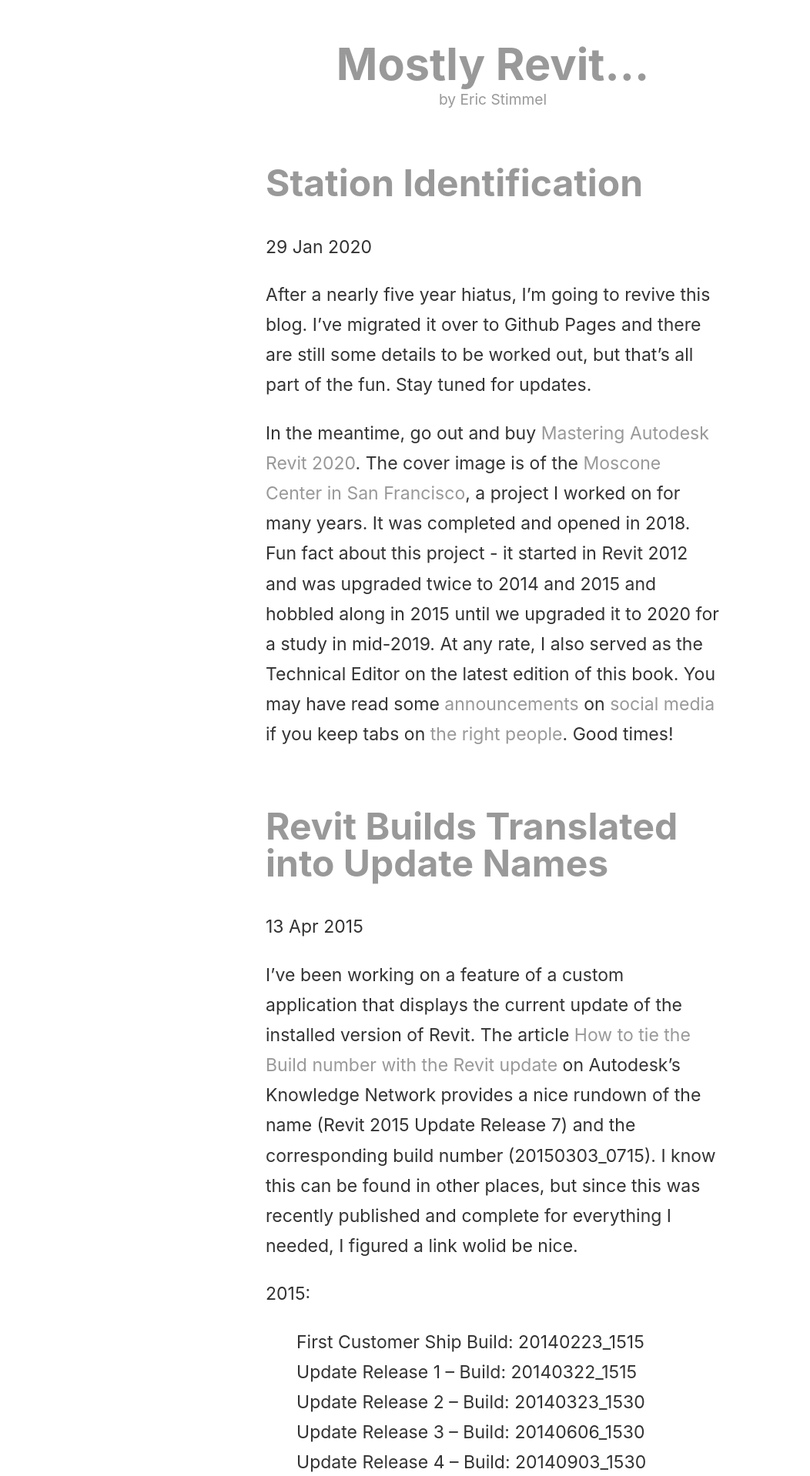
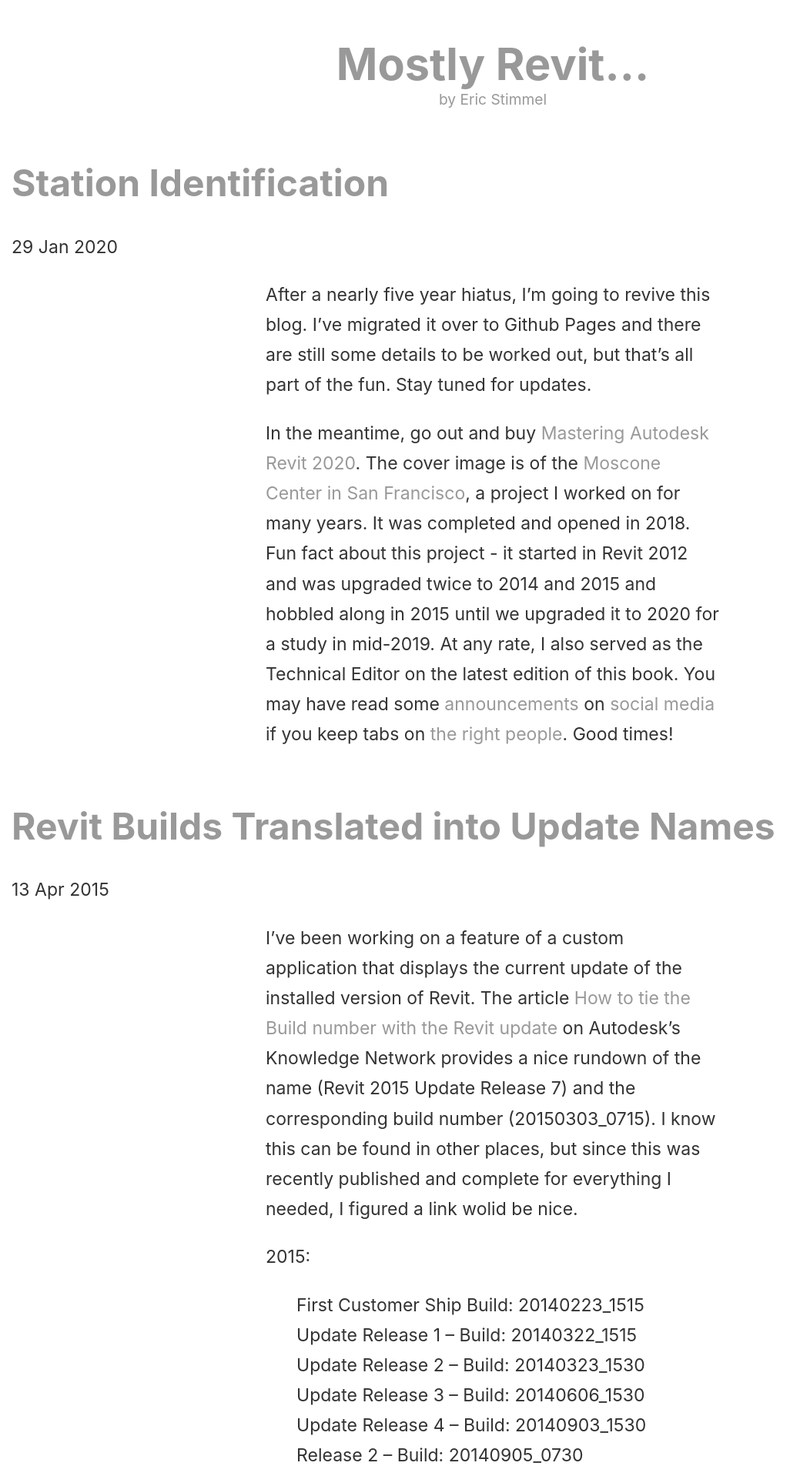
Before and after one commit to estimmel/mostly-revit-blog, a Jekyll site: the page built from index.html, in a window 1280 px wide. Shown: the top 1918 px of the page at 77% size, without its empty margins (0-1052 px from the left). Built offline with Jekyll 4.4.1, drawn with Linux system fonts in a browser that asks for light colours; the list of posts is cut into pages by our own code.

Commit message:
trying to calc the width

```diff
--- a/css/main.css
+++ b/css/main.css
@@ -1,5 +1,5 @@
 body {
-    width: 590px;
+    width: calc(100vw - 30px);
     margin: auto;
 	line-height: 1.7em;
 	font-family: -apple-system, BlinkMacSystemFont, "Helvetica Neue", Helvetica, sans-serif;
```
